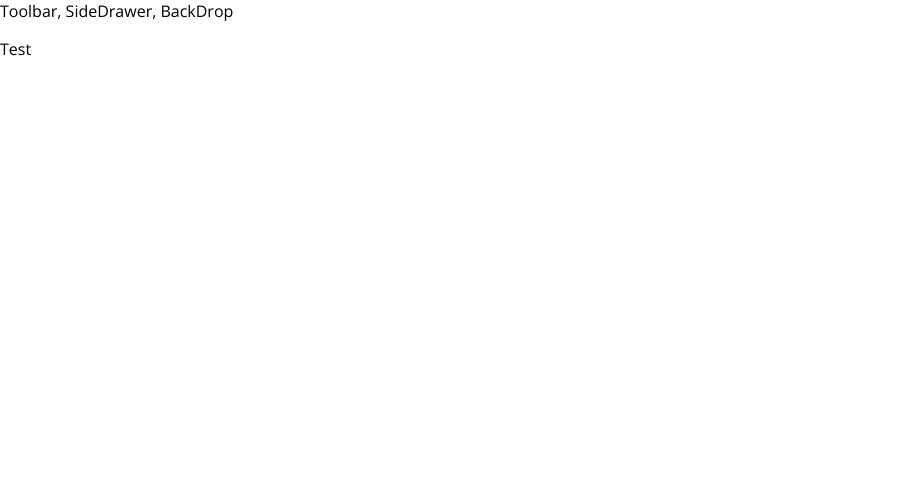
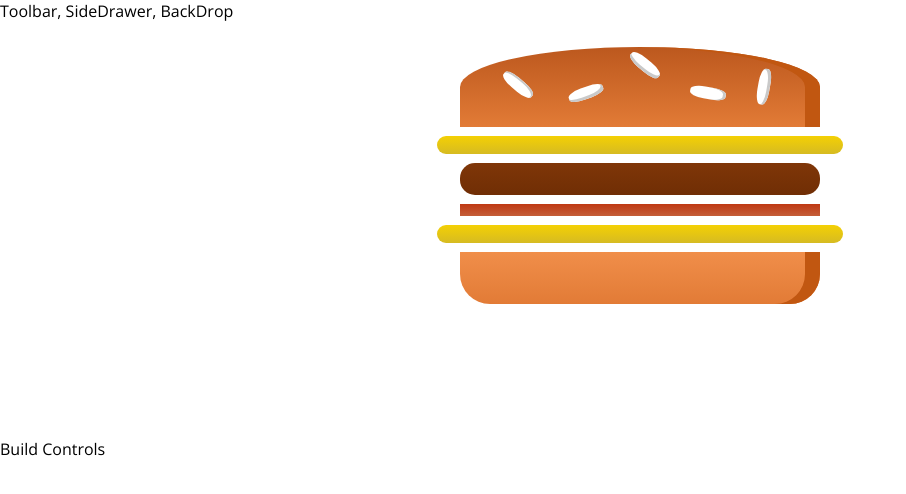
Before and after one commit to StephanOrgiazzi/burger-shack, a React app: page / in a window 1280 px wide. Shown: the top 494 px of the page, without its empty margins (0-906 px from the left). Built offline with nearby package versions, Linux system fonts and the light colour scheme.

Commit message:
added components

```diff
--- a/src/App.js
+++ b/src/App.js
@@ -1,13 +1,16 @@
 import React, { Component } from 'react';
+
 import Layout from "./components/Layout/Layout";
+import BurgerBuilder from "./containers/BurgerBuilder/BurgerBuilder";
 
 class App extends Component {
   render() {
     return (
       <div>
         <Layout>
-          <p>Test</p>
         </Layout>
+        <BurgerBuilder>
+        </BurgerBuilder>
       </div>
     );
   }
--- /dev/null
+++ b/src/components/Burger/Burger.js
@@ -0,0 +1,22 @@
+import React from "react";
+
+import classes from "./Burger.module.css";
+import BurgerIngredient from "./BurgerIngredient/BurgerIngredient";
+
+const Burger = (props) => {
+
+    // let name = props.name;
+
+    return (
+        <div className={classes.Burger} >
+            <BurgerIngredient type="bread-top" />
+            <BurgerIngredient type="cheese" />
+            <BurgerIngredient type="meat" />
+            <BurgerIngredient type="bacon" />
+            <BurgerIngredient type="cheese" />
+            <BurgerIngredient type="bread-bottom" />
+        </div>
+    )
+};
+
+export default Burger;
--- /dev/null
+++ b/src/components/Burger/Burger.module.css
@@ -0,0 +1,30 @@
+.Burger {
+    width: 100%;
+    margin: auto;
+    height: 15.63rem;
+    overflow: hidden;
+    text-align: center;
+    font-weight: bold;
+    font-size: 1.2rem;
+}
+
+@media (min-width: 1000px) and (min-height: 700px) {
+    .Burger {
+        width: 43.75rem;
+        height: 37.5rem;
+    }
+}
+
+@media (min-width: 500px) and (min-height: 401px) {
+    .Burger {
+        width: 28.13rem;
+        height: 25rem;
+    }
+}
+
+@media (min-width: 500px) and (max-height: 400px) {
+    .Burger {
+        width: 21.88rem;
+        height: 18.75rem;
+    }
+}
--- /dev/null
+++ b/src/components/Burger/BurgerIngredient/BurgerIngredient.js
@@ -0,0 +1,39 @@
+import React from "react";
+
+import classes from "./BurgerIngredient.module.css";
+
+const BurgerIngredient = (props) => {
+    let ingredient = null;
+
+    switch(props.type) {
+        case ("bread-bottom"):
+            ingredient = <div className={classes.BreadBottom} ></div>;
+            break;
+        case ("bread-top"):
+            ingredient = (
+            <div className={classes.BreadTop} >
+                <div className={classes.Seeds1} ></div>
+                <div className={classes.Seeds2} ></div>
+            </div>
+            );
+            break;
+        case ("meat"):
+            ingredient = <div className={classes.Meat} ></div>;
+            break;
+        case ("cheese"):
+            ingredient = <div className={classes.Cheese} ></div>;
+            break;
+        case ("salad"):
+            ingredient = <div className={classes.Salad} ></div>;
+            break;
+        case ("bacon"):
+            ingredient = <div className={classes.Bacon} ></div>;
+            break;
+        default:
+            ingredient = null;
+    }
+
+    return ingredient;
+};
+
+export default BurgerIngredient;
--- /dev/null
+++ b/src/components/Burger/BurgerIngredient/BurgerIngredient.module.css
@@ -0,0 +1,113 @@
+.BreadBottom {
+    height: 13%;
+    width: 80%;
+    background: linear-gradient(#F08E4A, #e27b36);
+    border-radius: 0 0 30px 30px;
+    box-shadow: inset -15px 0 #c15711;
+    margin: 2% auto;
+}
+
+.BreadTop {
+    height: 20%;
+    width: 80%;
+    background: linear-gradient(#bc581e, #e27b36);
+    border-radius: 50% 50% 0 0;
+    box-shadow: inset -15px 0 #c15711;
+    margin: 2% auto;
+    position: relative;
+}
+
+.Seeds1 {
+    width: 10%;
+    height: 15%;
+    position: absolute;
+    background-color: white;
+    left: 30%;
+    top: 50%;
+    border-radius: 40%;
+    transform: rotate(-20deg);
+    box-shadow: inset -2px -3px #c9c9c9;
+}
+
+.Seeds1:after {
+    content: "";
+    width: 100%;
+    height: 100%;
+    position: absolute;
+    background-color: white;
+    left: -170%;
+    top: -260%;
+    border-radius: 40%;
+    transform: rotate(60deg);
+    box-shadow: inset -1px 2px #c9c9c9;
+  }
+
+.Seeds1:before {
+    content: "";
+    width: 100%;
+    height: 100%;
+    position: absolute;
+    background-color: white;
+    left: 180%;
+    top: -50%;
+    border-radius: 40%;
+    transform: rotate(60deg);
+    box-shadow: inset -1px -3px #c9c9c9;
+  }
+
+  .Seeds2 {
+    width: 10%;
+    height: 15%;
+    position: absolute;
+    background-color: white;
+    left: 64%;
+    top: 50%;
+    border-radius: 40%;
+    transform: rotate(10deg);
+    box-shadow: inset -3px 0 #c9c9c9;
+  }
+
+  .Seeds2:before {
+    content: "";
+    width: 100%;
+    height: 100%;
+    position: absolute;
+    background-color: white;
+    left: 150%;
+    top: -130%;
+    border-radius: 40%;
+    transform: rotate(90deg);
+    box-shadow: inset 1px 3px #c9c9c9;
+  }
+
+
+.Meat {
+    width: 80%;
+    height: 8%;
+    background: linear-gradient(#7f3608, #702e05);
+    margin: 2% auto;
+    border-radius: 15px;
+}
+
+.Cheese {
+    width: 90%;
+    height: 4.5%;
+    margin: 2% auto;
+    background: linear-gradient(#f4d004, #d6bb22);
+    border-radius: 20px;
+}
+
+.Salad {
+    width: 85%;
+    height: 7%;
+    margin: 2% auto;
+    background: linear-gradient(#228c1d, #91ce50);
+    border-radius: 20px;
+}
+
+.Bacon {
+    width: 80%;
+    height: 3%;
+    background: linear-gradient(#bf3813, #c45e38);
+    margin: 2% auto;
+}
--- a/src/components/Layout/Layout.js
+++ b/src/components/Layout/Layout.js
@@ -1,11 +1,13 @@
 import React from "react";
+
+import classes from "./Layout.module.css";
 
 const layout = (props) => (
     <React.Fragment>
         <div>
             Toolbar, SideDrawer, BackDrop
         </div>
-        <main>
+        <main className={classes.Content} >
             {props.children}
         </main>
     </React.Fragment>
--- /dev/null
+++ b/src/components/Layout/Layout.module.css
@@ -0,0 +1,3 @@
+.Content {
+    margin-top: 1rem;
+}
--- /dev/null
+++ b/src/containers/BurgerBuilder/BurgerBuilder.js
@@ -0,0 +1,18 @@
+import React, { Component } from "react";
+
+import Burger from "../../components/Burger/Burger";
+
+class BurgerBuilder extends Component {
+    render() {
+        return (
+            <React.Fragment>
+                <Burger />
+                <div>
+                    Build Controls
+                </div>
+            </React.Fragment>
+        );
+    }
+}
+
+export default BurgerBuilder;
```
